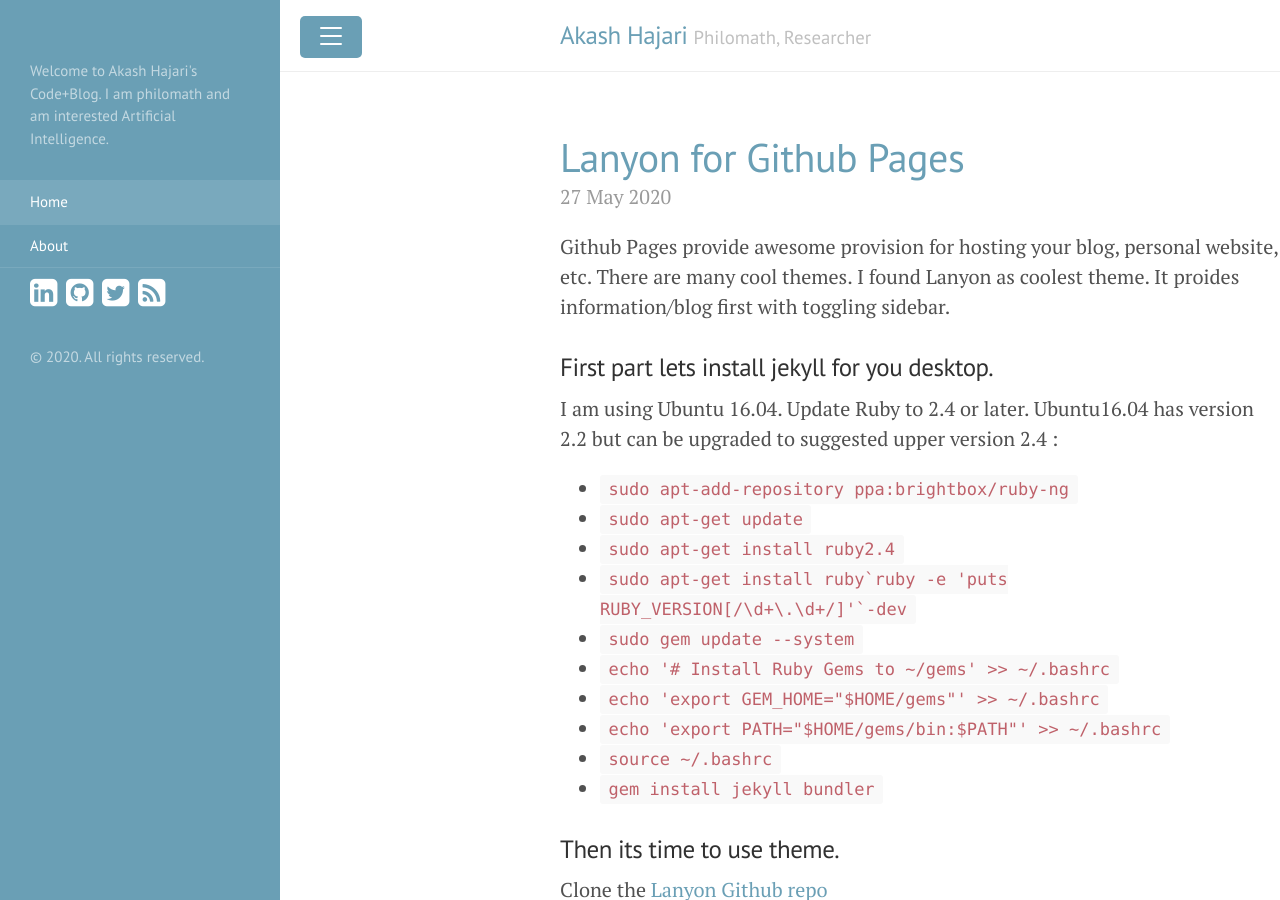
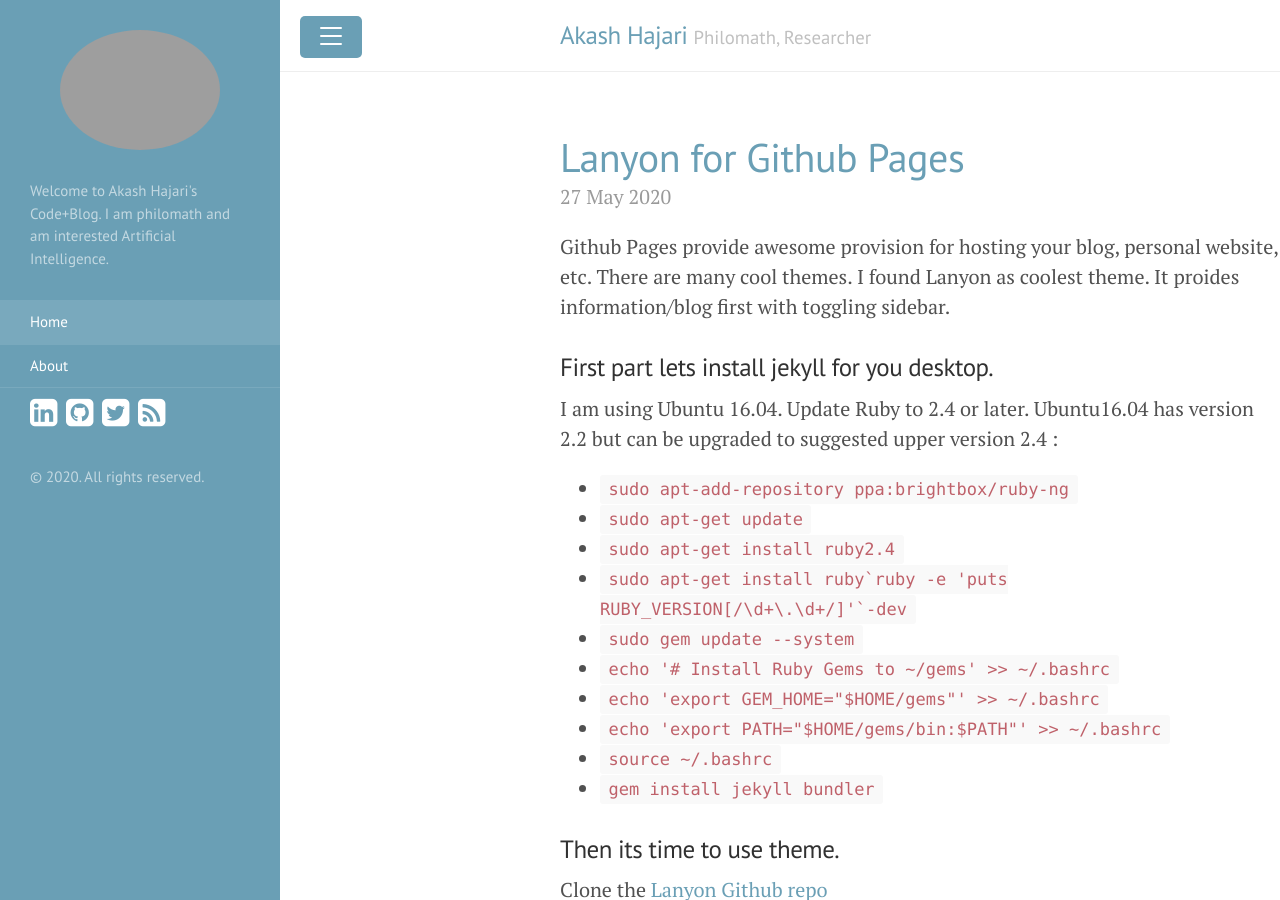
Before and after one commit to akashhajari/akashhajari.github.io, a Jekyll site: the page built from index.html, in a window 1280 px wide and 900 px high. Built offline with Jekyll 4.4.1, drawn with Linux system fonts in a browser that asks for light colours; the list of posts is cut into pages by our own code.

Commit message:
Update sidebar.html

```diff
--- a/_includes/sidebar.html
+++ b/_includes/sidebar.html
@@ -5,7 +5,7 @@
 <!-- Toggleable sidebar -->
 <div class="sidebar" id="sidebar">
   <div class="sidebar-logo" style="align:center">
-      <img src="{{ secrets.PROFILE_IMAGE }}" />
+      <img src="${{ secrets.PROFILE_IMAGE }}" />
   </div>
   <div class="sidebar-item">
     <p>{{ site.description }}</p>
```
